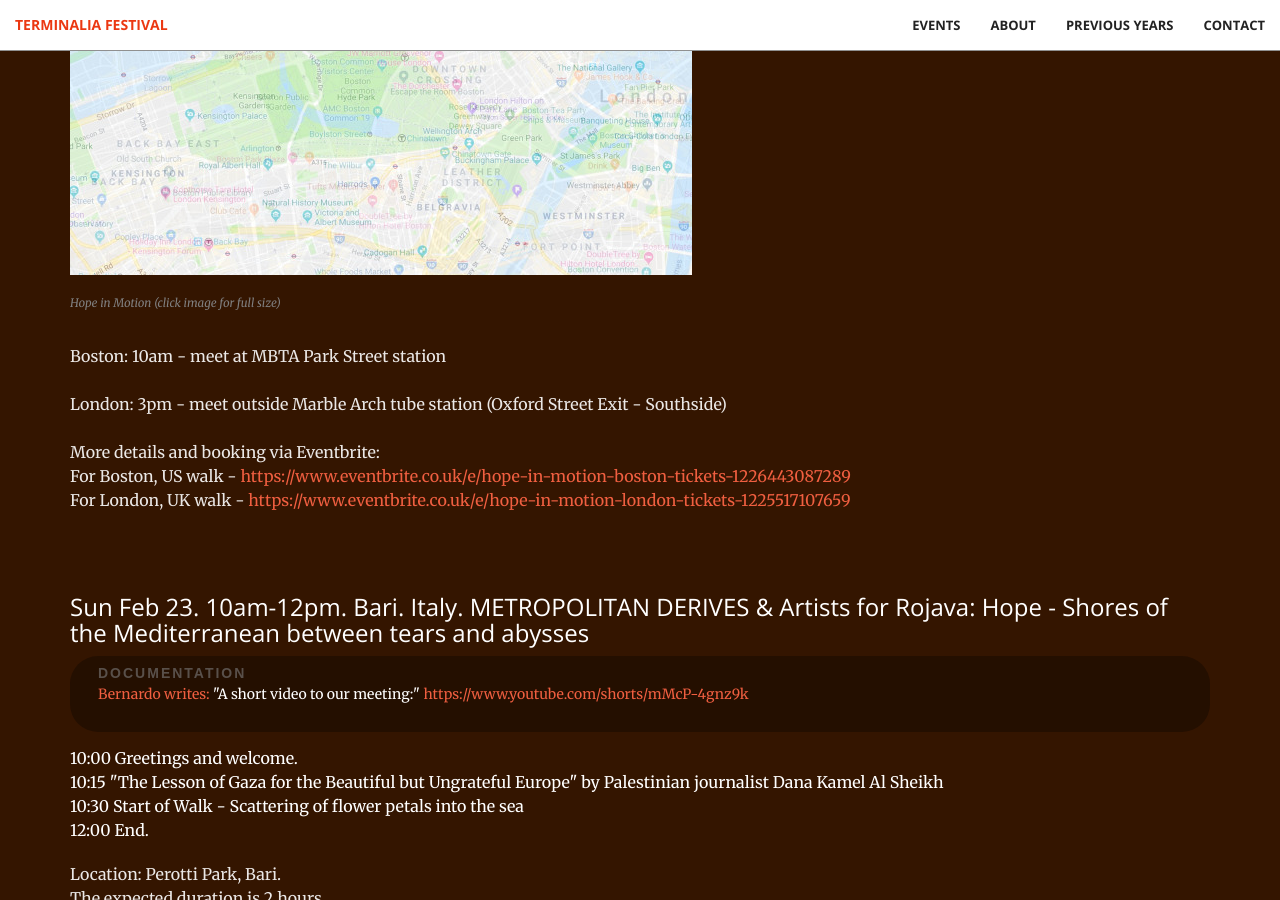
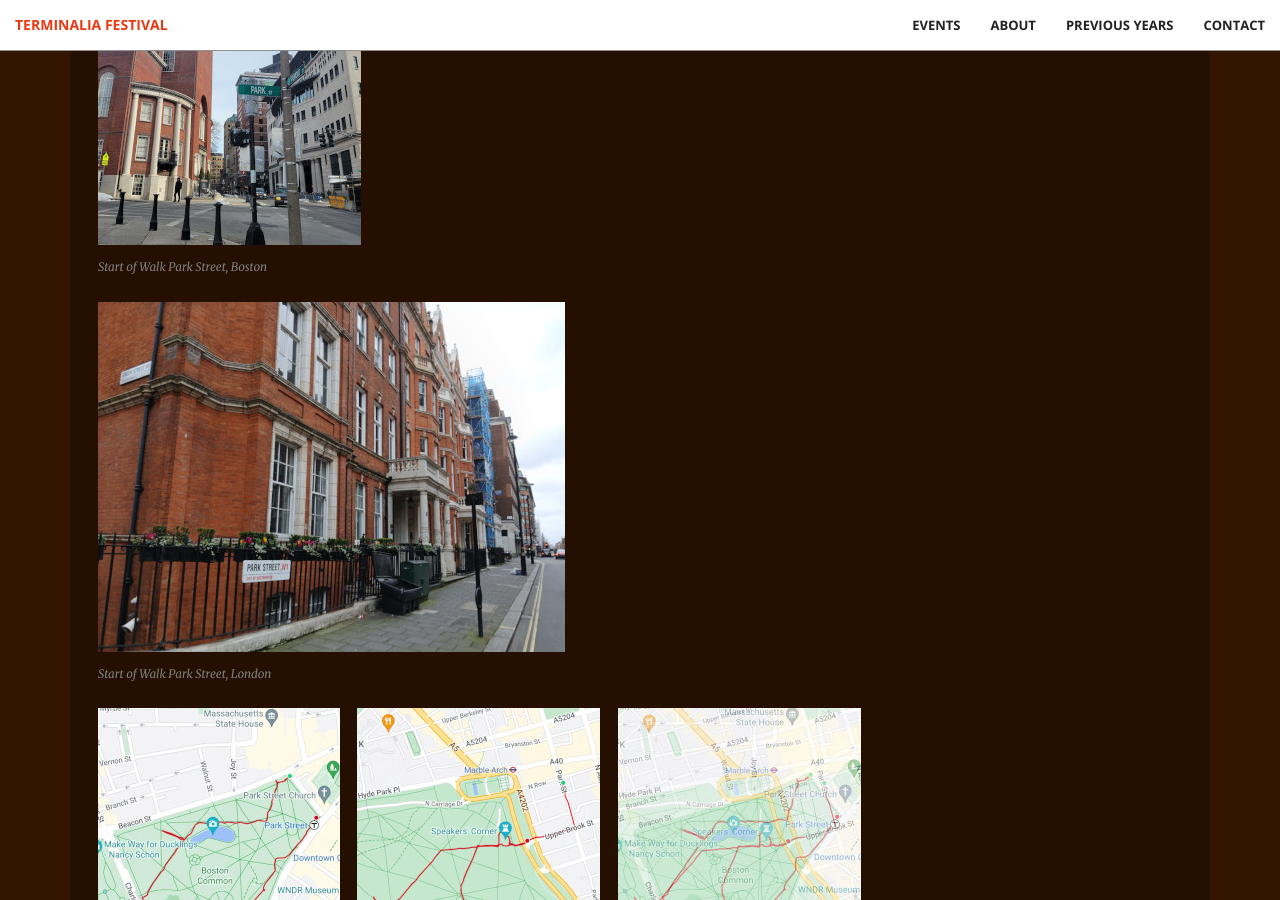
Before and after one commit to timwaters/terminalia, a Jekyll site: the page built from index.html, in a window 1280 px wide and 900 px high, scrolled down 5631 px. Built offline with Jekyll 4.4.1, drawn with Linux system fonts in a browser that asks for light colours; some of the changed text lies outside the part shown.

Commit message:
add documentation for hope in motion

```diff
--- a/_includes/events.html
+++ b/_includes/events.html
@@ -97,6 +97,18 @@
         <div class="col-lg-12 col-lg-offset-0 text-left event">
 
           <h3>Sun 23 Feb. 10am(Boston) / 3pm(London). Walk. Marion Tu & Nathania Hartley: Hope in Motion </h3>
+
+          <div class="documentation">
+            <div class="doc">documentation</div>
+              <img src="/img/past/2025/start_of_walk_park_street_boston.jpg">
+              <div class="caption2">Start of Walk Park Street, Boston</div>
+
+              <img src="/img/past/2025/start_of_walk_park_street_london.jpg">
+              <div class="caption2">Start of Walk Park Street, London</div>
+
+              <img src="/img/past/2025/Boston_route_Hope_in_Motion.jpg"> <img src="/img/past/2025/London_route_Hope_in_Motion.jpg"> <img src="/img/past/2025/hope_in_motion_two_cities_route_maps_merged.jpg">
+              <div class="caption2">Maps with the routes we ended up taking in both cities, and an image of both map routes layered on top of each other.</div>
+          </div>
 
 
           <p class="text">
```
Also changed, not shown: img/past/2025/Boston_route_Hope_in_Motion.jpg (added), img/past/2025/London_route_Hope_in_Motion.jpg (added), img/past/2025/hope_in_motion_two_cities_route_maps_merged.jpg (added), img/past/2025/start_of_walk_park_street_boston.jpg (added), img/past/2025/start_of_walk_park_street_london.jpg (added).
